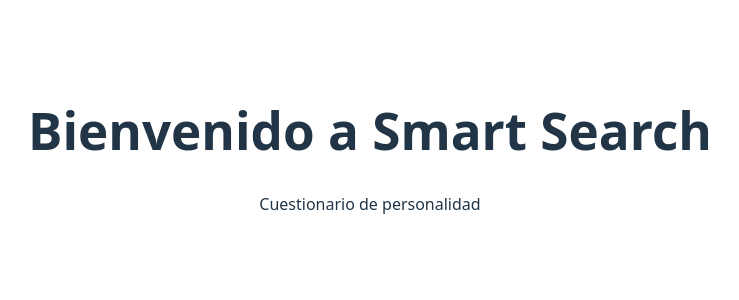
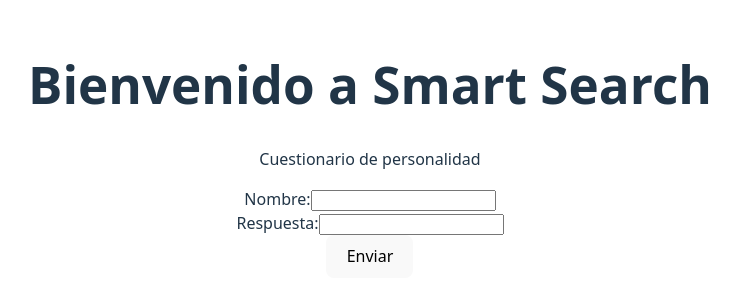
Before and after one commit to Aserturik/smart-search, a React (Vite) app in the folder front/: page / in a window 1280 px wide. Shown: the part 250-550 px from the top of the page, without its empty margins (270-1009 px from the left). Built offline with nearby package versions, Linux system fonts and the light colour scheme.

Commit message:
formulario básico al que accede flask

```diff
--- a/front/src/App.jsx
+++ b/front/src/App.jsx
@@ -2,12 +2,72 @@
 import './App.css'
 
 function App() {
+  const [nombre, setNombre] = useState('')
+  const [respuesta, setRespuesta] = useState('')
+  const [userId, setUserId] = useState('')
+  const [mensaje, setMensaje] = useState('')
+
+  const enviarFormulario = async (e) => {
+    e.preventDefault()
+
+    try {
+      const response = await fetch('http://localhost:5000/recomendar-productos', {
+        method: 'POST',
+        headers: {
+          'Content-Type': 'application/json',
+        },
+        body: JSON.stringify({
+          nombre: nombre,
+          respuesta: respuesta
+        })
+      })
+
+      const data = await response.json()
+      setUserId(data.id_usuario)
+      setMensaje('Formulario enviado correctamente')
+    } catch (error) {
+      setMensaje('Error al enviar el formulario: ' + error.message)
+    }
+  }
 
   return (
     <>
-
       <h1>Bienvenido a Smart Search</h1>
       <p>Cuestionario de personalidad</p>
+
+      <form onSubmit={enviarFormulario}>
+        <div>
+          <label htmlFor="nombre">Nombre:</label>
+          <input
+            type="text"
+            id="nombre"
+            value={nombre}
+            onChange={(e) => setNombre(e.target.value)}
+            required
+          />
+        </div>
+
+        <div>
+          <label htmlFor="respuesta">Respuesta:</label>
+          <input
+            type="text"
+            id="respuesta"
+            value={respuesta}
+            onChange={(e) => setRespuesta(e.target.value)}
+            required
+          />
+        </div>
+
+        <button type="submit">Enviar</button>
+      </form>
+
+      {userId && (
+        <div>
+          <p>ID de Usuario recibido: {userId}</p>
+        </div>
+      )}
+
+      {mensaje && <p>{mensaje}</p>}
     </>
   )
 }
```
Also changed, not shown: 2 other files (tests, documents, lock files or other folders).
